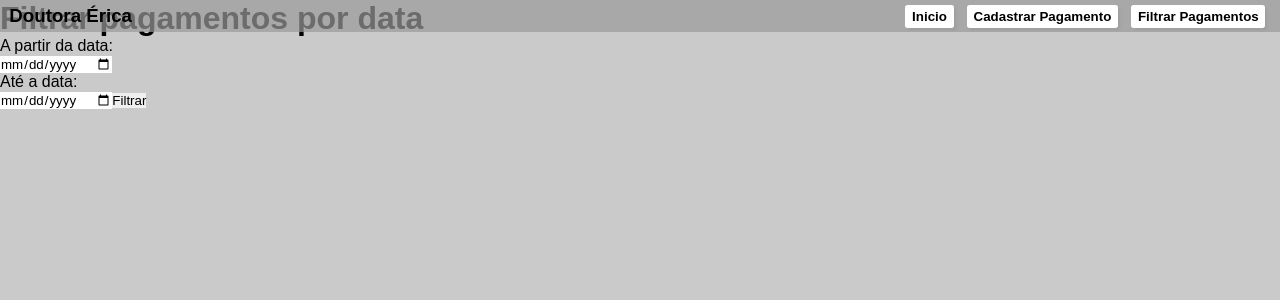
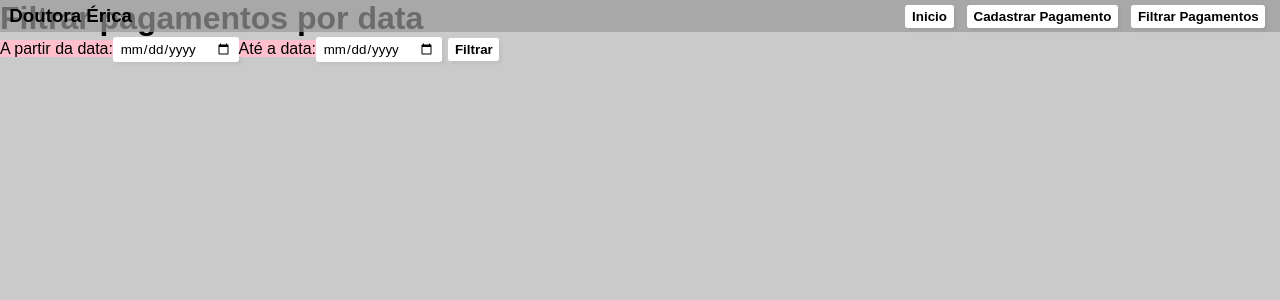
Before and after one commit to VHBS/dentista_teste_tecnico, a React (Create React App) app in the folder frontend/: page /filtrar-pagamento in a window 1280 px wide. Shown: the top 300 px of the page. Built offline with nearby package versions, Linux system fonts and the light colour scheme; no server answers.

Commit message:
style: aplicando componentes estilizados genericos

```diff
--- a/frontend/src/components/FormularioCadastrarPagamento.tsx
+++ b/frontend/src/components/FormularioCadastrarPagamento.tsx
@@ -1,3 +1,6 @@
+/* eslint-disable jsx-a11y/label-has-associated-control */
+import { Button, Input, Label, Select } from '../styles/componentesGenericos';
+
 type TypeProps = {
   dataValor: string;
   setDataValor: (valor: string | ((valorAnterior: string) => string)) => void;
@@ -26,19 +29,19 @@ export default function FormularioCadastrarPagamento({
     <div>
       <h1>Cadastrar pagamento</h1>
       <form>
-        <label htmlFor="data-inicial">
-          Data Inicial
-          <input
+        <Label htmlFor="data-inicial">
+          <span>Data Inicial: </span>
+          <Input
             id="data-inicial"
             type="date"
             onChange={({ target: { value } }) => setDataValor(value)}
             value={dataValor}
           />
           <span className="validity" />
-        </label>
-        <label htmlFor="parcelas">
-          Quantidade de parcelas
-          <select
+        </Label>
+        <Label htmlFor="parcelas">
+          <span>Quantidade de parcelas: </span>
+          <Select
             name="parcelas"
             id="parcelas"
             value={parcelas}
@@ -52,10 +55,11 @@ export default function FormularioCadastrarPagamento({
                 </option>
               );
             })}
-          </select>
-        </label>
-        <label htmlFor="valor">
-          <input
+          </Select>
+        </Label>
+        <Label htmlFor="valor">
+          <span>Valor total do tratamento: </span>
+          <Input
             min="1"
             id="valor"
             type="number"
@@ -65,10 +69,10 @@ export default function FormularioCadastrarPagamento({
               setValorDoTratamento(Number(value))
             }
           />
-        </label>
-        <button type="button" onClick={(e) => confirmarCadastro(e)}>
+        </Label>
+        <Button type="button" onClick={(e) => confirmarCadastro(e)}>
           Confirmar
-        </button>
+        </Button>
       </form>
     </div>
   );
--- a/frontend/src/components/Pagamentos.tsx
+++ b/frontend/src/components/Pagamentos.tsx
@@ -1,6 +1,7 @@
 import { useState } from 'react';
 
 import { TypePagamentoCadastrado } from '../@types/pagamento';
+import { Button } from '../styles/componentesGenericos';
 
 type TypeProps = {
   pagamentosCadastrados: TypePagamentoCadastrado[];
@@ -19,15 +20,15 @@ export default function PagamentoCadastrado({
 
   return (
     <div>
-      <button
+      <Button
         type="button"
         onClick={() => setMostrarDetalhes(!mostrarDetalhes)}
       >
         Mostrar Detalhes
-      </button>
-      <button type="button" onClick={() => setPagamentosCadastrados([])}>
+      </Button>
+      <Button type="button" onClick={() => setPagamentosCadastrados([])}>
         Fechar
-      </button>
+      </Button>
       {mostrarDetalhes &&
         pagamentosCadastrados.map((pagamento) => {
           return (
--- a/frontend/src/pages/FiltrarPagamentoPorData.tsx
+++ b/frontend/src/pages/FiltrarPagamentoPorData.tsx
@@ -2,6 +2,7 @@ import { useState } from 'react';
 
 import { TypePagamentoCadastrado } from '../@types/pagamento';
 import Pagamentos from '../components/Pagamentos';
+import { Button, Input, Label } from '../styles/componentesGenericos';
 import { requisicaoFiltrarPagamentosPorData } from '../utils/axios';
 import valorDoTotal from '../utils/calculaValorTotal';
 
@@ -56,27 +57,27 @@ export default function FiltrarPagamentoPorData() {
       <h1>Filtrar pagamentos por data</h1>
 
       <form>
-        <label htmlFor="data-inicial">
-          <p>A partir da data:</p>
-          <input
+        <Label htmlFor="data-inicial">
+          <span>A partir da data:</span>
+          <Input
             id="data-inicial"
             type="date"
             onChange={({ target: { value } }) => setDataInicial(value)}
             value={dataInicial}
           />
-        </label>
-        <label htmlFor="data-final">
-          <p>Até a data:</p>
-          <input
+        </Label>
+        <Label htmlFor="data-final">
+          <span>Até a data:</span>
+          <Input
             id="data-final"
             type="date"
             onChange={({ target: { value } }) => setDataFinal(value)}
             value={dataFinal}
           />
-        </label>
-        <button type="button" onClick={confirmarFiltroPorDatas}>
+        </Label>
+        <Button type="button" onClick={confirmarFiltroPorDatas}>
           Filtrar
-        </button>
+        </Button>
       </form>
       {mostrarAviso && <h3>Preencha os campos corretamente</h3>}
       {pagamentosFiltrados.length > 0 && (
--- a/frontend/src/pages/Inicio.tsx
+++ b/frontend/src/pages/Inicio.tsx
@@ -1,14 +1,16 @@
 import { useNavigate } from 'react-router-dom';
+
+import { Button } from '../styles/componentesGenericos';
 
 export default function Inicio() {
   const navigate = useNavigate();
   return (
-    <div className="App">
+    <div>
       <h1>Dentista Érica - Softeo</h1>
 
-      <button type="button" onClick={() => navigate('/pagamento')}>
+      <Button type="button" onClick={() => navigate('/pagamento')}>
         Cadastrar Pagamento
-      </button>
+      </Button>
     </div>
   );
 }
```
